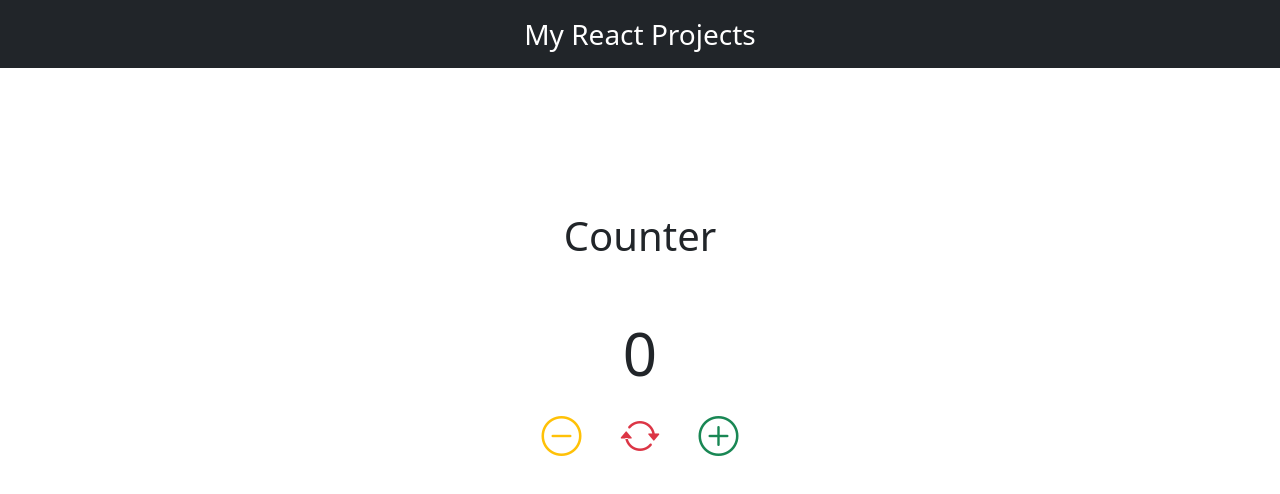
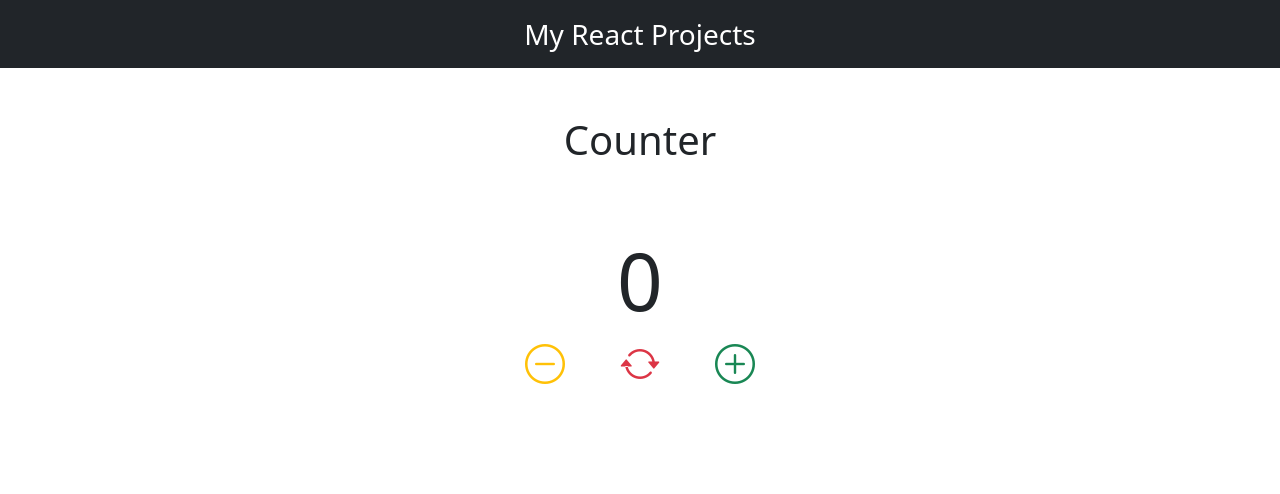
Before and after one commit to bibashmgr/my-projects, a React (Create React App) app: page /counter in a window 1280 px wide. Shown: the top 494 px of the page. Built offline with nearby package versions, Linux system fonts and the light colour scheme.

Commit message:
Project 01

```diff
--- a/src/apps/Counter.js
+++ b/src/apps/Counter.js
@@ -24,28 +24,30 @@ const Counter = () => {
     return (
         <>
             <Nav></Nav>
-            <section className='container mt-5 counter-container'>
-                <div className='w-50 text-center mt-5 pb-5'>
-                    {/* heading */}
-                    <div className='h1 mt-5'>
-                        Counter
+            <section className='container mt-5'>
+                <div className='row text-center'>
+                    <div className='col'>
+                        <div className='h1'>
+                            Counter
+                        </div>
                     </div>
-                    {/* body */}
-                    <div className='mt-5'>
+                </div>
+                <div className='row text-center mt-5'>
+                    <div className='col'>
                         <div className='value'>
                             {value}
                         </div>
-                        <div className='buttons row mt-2 w-50 mx-auto pb-5'>
-                            <div onClick={handleSub} className='col-4 text-end'>
-                                <i class="bi bi-dash-circle text-warning fs-1"></i>
-                            </div>
-                            <div onClick={handleReset} className='col-4 text-center'>
-                                <i class="bi bi-arrow-repeat text-danger fs-1"></i>
-                            </div>
-                            <div onClick={handleAdd} className='col-4 text-start'>
-                                <i class="bi bi-plus-circle text-success fs-1"></i>
-                            </div>
-                        </div>
+                    </div>
+                </div>
+                <div className='row text-center buttons'>
+                    <div className='col-3 col-sm-2 col-md-1'>
+                        <i className="bi bi-dash-circle text-warning h1" onClick={handleSub}></i>
+                    </div>
+                    <div className='col-3 col-sm-2 col-md-1'>
+                        <i className="bi bi-arrow-repeat text-danger h1" onClick={handleReset}></i>
+                    </div>
+                    <div className='col-3 col-sm-2 col-md-1'>
+                        <i className="bi bi-plus-circle text-success h1" onClick={handleAdd}></i>
                     </div>
                 </div>
             </section>
--- a/src/styles/Counter.css
+++ b/src/styles/Counter.css
@@ -1,20 +1,10 @@
-.counter-container {
-    display: flex;
-    flex-direction: column;
-    justify-content: center;
-    align-items: center;
-}
-
-
-/* body */
-
 .value {
-    font-size: 60px;
-    font-weight: 500;
+    font-size: 5rem;
 }
 
 .buttons {
     display: flex;
+    justify-content: center;
 }
 
 i {
```
Also changed, not shown: src/assets/counter.png.
